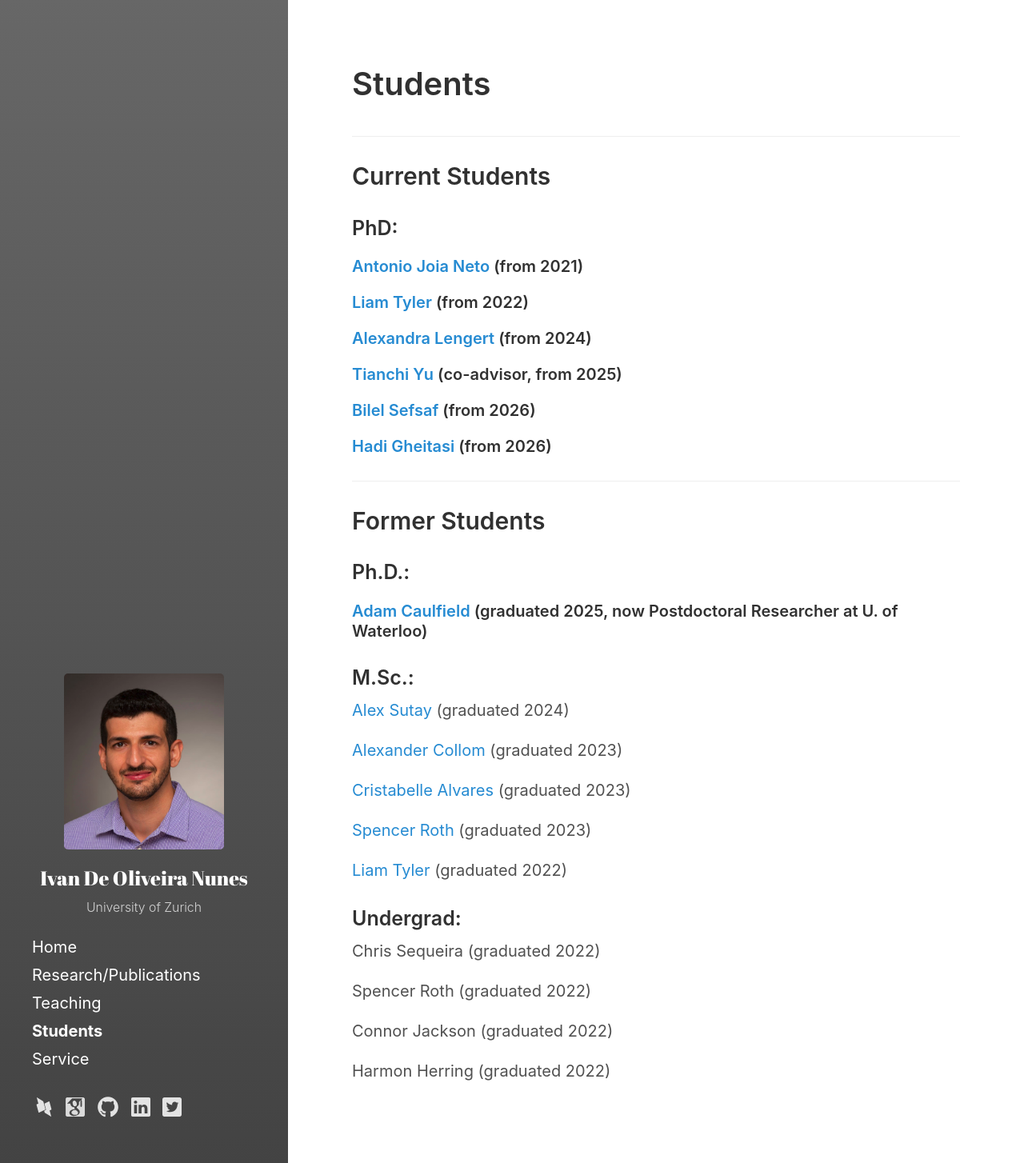
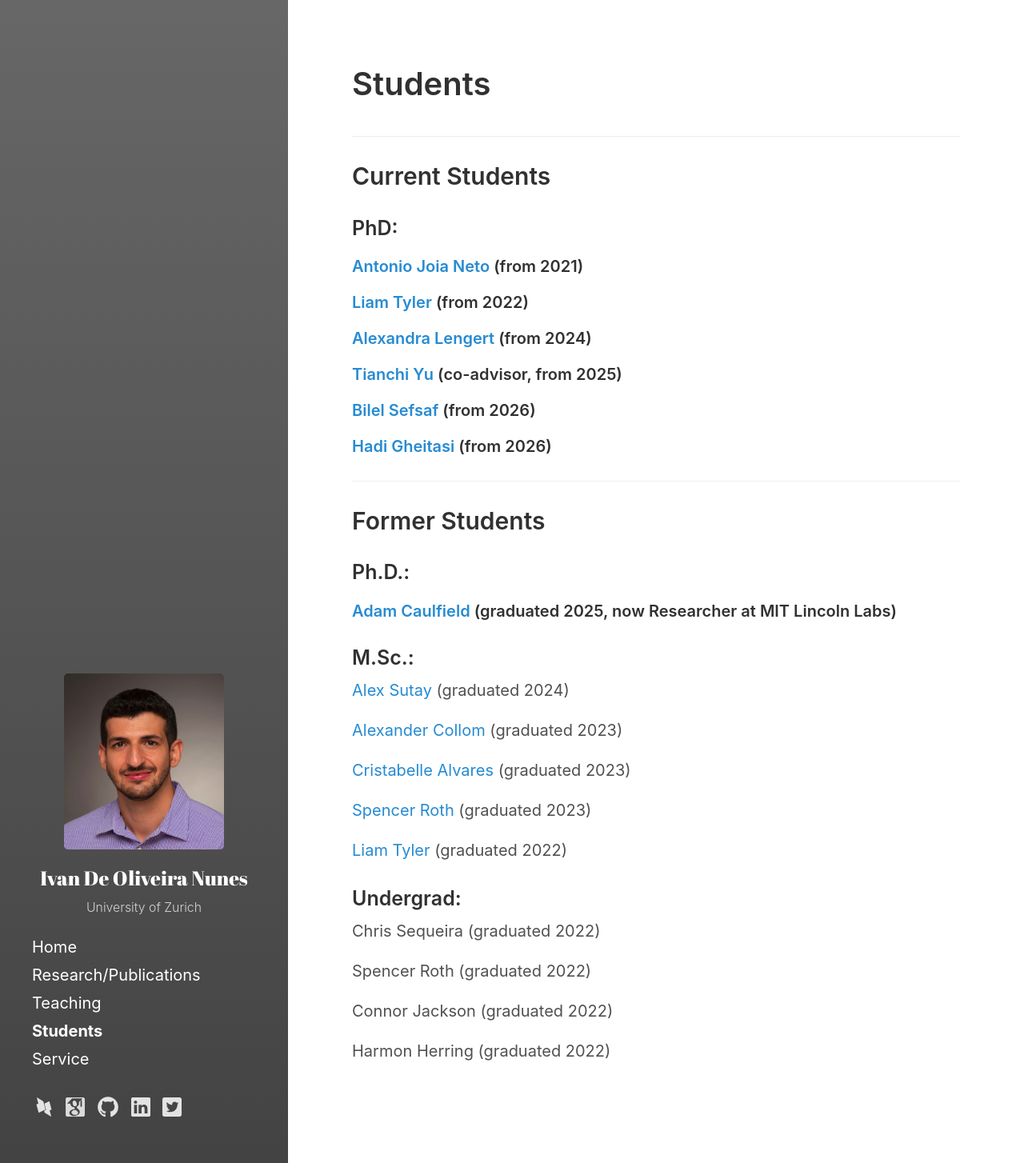
Before and after one commit to ivanolive/ivanolive.github.io, a Jekyll site: the page built from students.md, in a window 1280 px wide. Shown: the whole page at 80% size. Built offline with Jekyll 4.4.1, drawn with Linux system fonts in a browser that asks for light colours.

Commit message:
Update students.md

```diff
--- a/students.md
+++ b/students.md
@@ -33,7 +33,7 @@ ___
 
 ### Ph.D.:
 
-#### [Adam Caulfield](https://people.rit.edu/~ac7717/) (graduated 2025, now Postdoctoral Researcher at U. of Waterloo)
+#### [Adam Caulfield](https://people.rit.edu/~ac7717/) (graduated 2025, now Researcher at MIT Lincoln Labs)
 
 
 ### M.Sc.:
```
